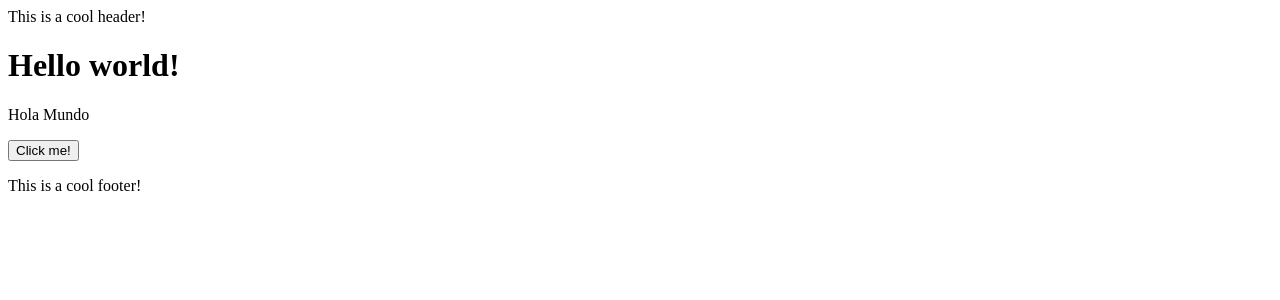
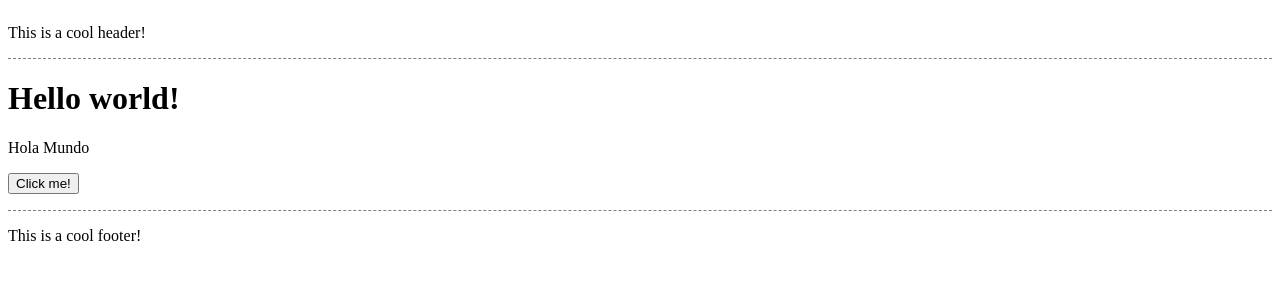
Before and after one commit to feihong/nuxtjs-quickstart, a Nuxt app: page / in a window 1280 px wide. Shown: the top 300 px of the page. Built offline with nearby package versions, Linux system fonts and the light colour scheme.

Commit message:
Add styling to default layout

```diff
--- a/layouts/default.vue
+++ b/layouts/default.vue
@@ -3,9 +3,22 @@
     <header>
       This is a cool header!
     </header>
+
     <nuxt/>
+
     <footer>
       This is a cool footer!
     </footer>
   </div>
 </template>
+
+<style>
+header {
+  padding: 1rem 0;
+  border-bottom: 1px dashed gray;
+}
+footer {
+  padding: 1rem 0;
+  border-top: 1px dashed gray;
+}
+</style>
```
